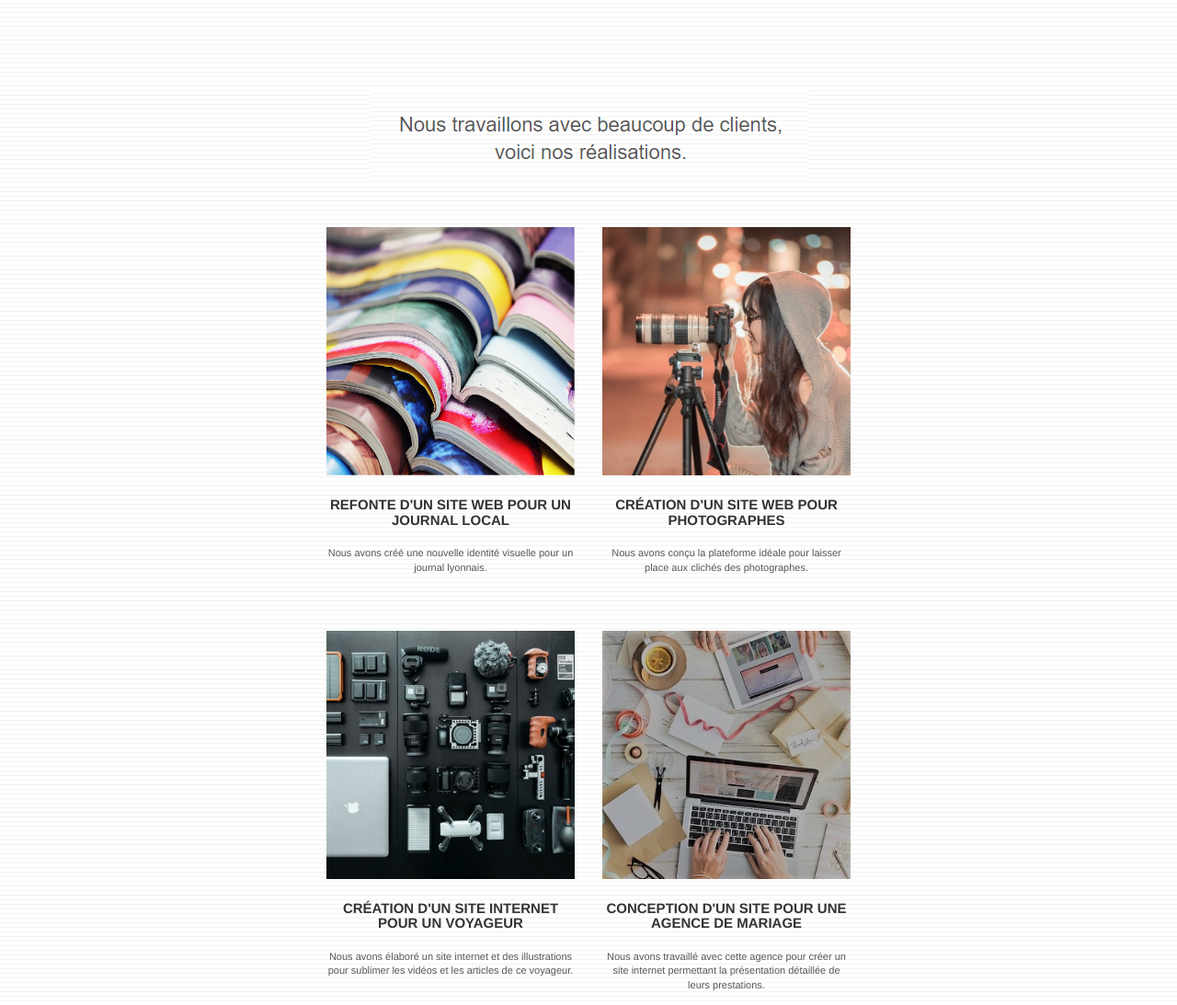
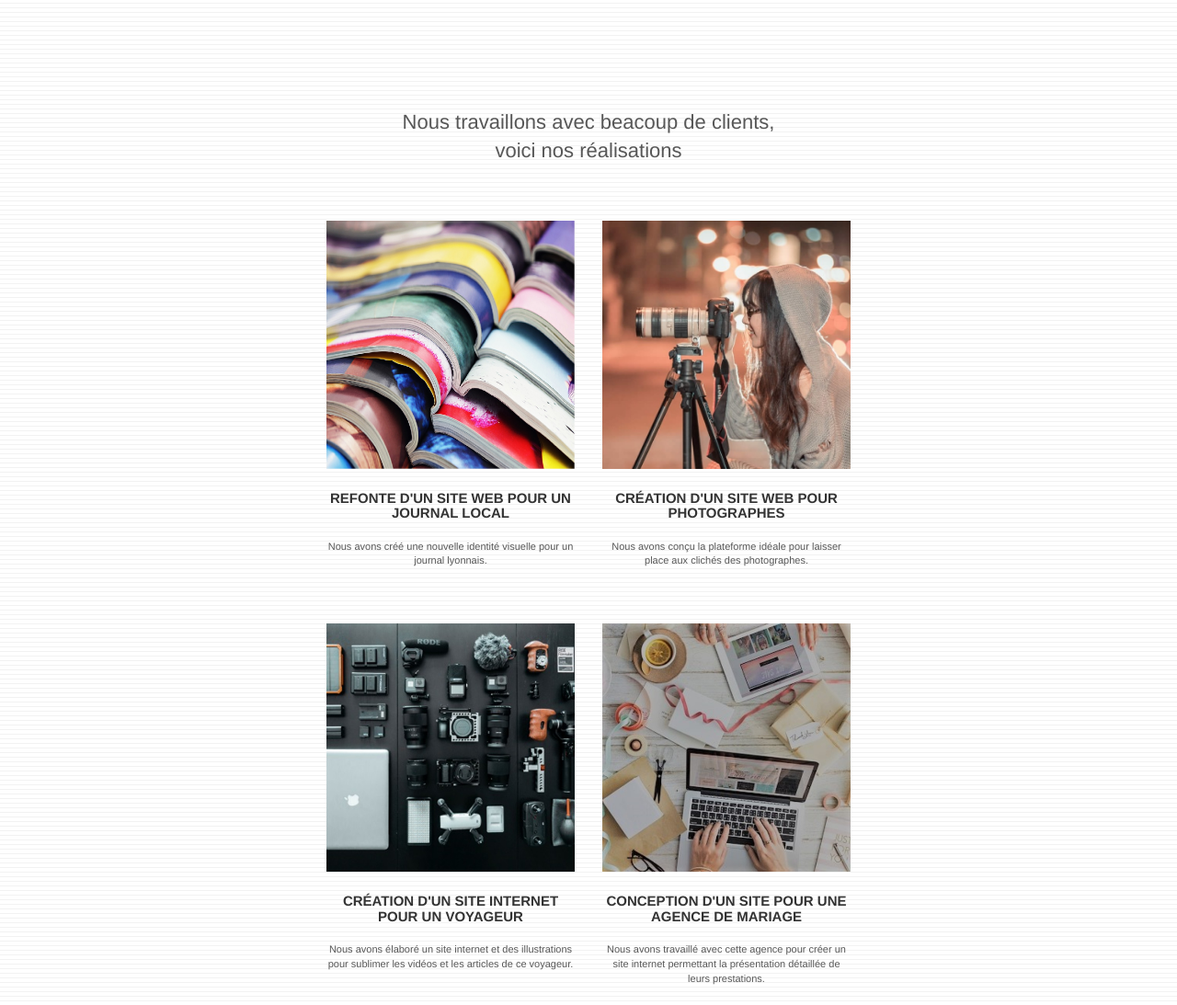
Before and after one commit to Ahmed93Rms/P4, a plain HTML site: page index.html in a window 1280 px wide. Shown: the part 1729-2822 px from the top of the page at 92% size. Drawn offline with Linux system fonts and the light colour scheme.

Commit message:
changement nom img

```diff
--- a/index.html
+++ b/index.html
@@ -2,10 +2,9 @@
 <html lang="fr">
 <head>
     <meta charset="utf-8">
-    <meta name="keywords" content="seo, agence design Lyon ">
-    <meta name="description" content="">
+    <meta name="description" content="L'agence La Panthère est une grande agence de web design basée à Lyon">
     <meta name="viewport" content="width=device-width, initial-scale=1.0, viewport-fit=cover">
-    <link rel="shortcut icon" type="image/png" href="favicon.jpg">
+    <link rel="shortcut icon" type="image/png" href="favicon.png">
 
 	<link rel="stylesheet" type="text/css" href="./css/bootstrap.min.css">
 	<link rel="stylesheet" type="text/css" href="style.css">
@@ -19,14 +18,18 @@
 	<script src="./js/jquery.touchSwipe.js" defer></script>
 	<script src="./js/gmaps.js"></script>
 
-    <title>Agence La Panthère</title>
+    <title>Agence La Panthère - agence de web design basée à Lyon</title>
 
 
 <!-- Analytics -->
+
 <!-- Analytics END -->
 </head>
 <body>
+
 	<!-- Principal conteneur -->
+	<div class="page-container">
+
 		<!-- bloc-0 -->
 		<header class="bloc bgc-white l-bloc " id="bloc-0">
 			<div class="container bloc-sm">
@@ -112,7 +115,7 @@
 							</p>
 						</article>
 					</div>
-				<div class="row voffset-lg voffset">
+					<div class="row voffset-lg voffset citationT">
 						<h2 class="col-xs-12 col-md-8 col-md-offset-2 text-center">
 							<em>"L'agence La Phanthère est une excellente agence web ! Les web designers ont réussi à capturer l'essence de notre entreprise et à l'intégrer à notre site.Cela nous a aidé à doubler nos ventes en lignes à Lyon."</em>
 						</h2>
@@ -145,12 +148,14 @@
 				<div class="container bloc-lg">
 					<div class="row">
 						<div class="col-sm-12 text-center">
-						<img alt="agence web, agence web paris, web design paris, stratégie web" src="img/title2.png" />
+							<h2>Nous travaillons avec beacoup de clients,<br>voici nos réalisations</h2>
 						</div>
 					</div>
 					<div class="row tight-width-whitespace portfolio-row">
 						<div class="col-sm-6">
-						<a href="#" data-lightbox="img/1.jpg" data-gallery-id="gallery-1" data-caption="Refonte d'un site web pour un journal local" data-frame="snapshot-lb"><img src="img/1.jpg" alt="paris web design logo agence web meilleure agence et refonte site web journal" class="img-responsive portfolio-thumb" /></a>
+							<a href="#" data-lightbox="img/Livre.jpg" data-gallery-id="gallery-1" data-caption="Refonte d'un site web pour un journal local" data-frame="snapshot-lb">
+								<img src="img/Livre.jpg" class="img-responsive portfolio-thumb" alt="Lyon web design site web journal"  />
+							</a>
 							<h3 class="mg-md text-center">
 								Refonte d'un site web pour un journal local
 							</h3>
@@ -159,7 +164,9 @@
 							</p>
 						</div>
 						<div class="col-sm-6">
-						<a href="#" data-lightbox="img/2.jpg" data-gallery-id="gallery-1" data-caption="Création d'un site web pour photographes" data-frame="snapshot-lb"><img src="img/2.jpg" class="img-responsive portfolio-thumb" alt="paris web design logo agence web meilleure agence, Création d'un site web pour photographes" /></a>
+							<a href="#" data-lightbox="img/Photographe.jpg" data-gallery-id="gallery-1" data-caption="Création d'un site web pour photographes" data-frame="snapshot-lb">
+								<img src="img/Photographe.jpg" class="img-responsive portfolio-thumb" alt="Lyon web design photographes" />
+							</a>
 							<h3 class="mg-md text-center">
 								Création d'un site web pour photographes
 							</h3>
@@ -170,7 +177,9 @@
 					</div>
 					<div class="row tight-width-whitespace portfolio-row">
 						<div class="col-sm-6">
-						<a href="#" data-lightbox="img/3.bmp" data-gallery-id="gallery-1" data-caption="Création d'un site internet pour un voyageur" data-frame="snapshot-lb"><img src="img/3.bmp" class="img-responsive portfolio-thumb" alt="paris web design logo agence web meilleure agence, Création d'un site web pour voyageur"/></a>
+							<a href="#" data-lightbox="img/Camera.jpg" data-gallery-id="gallery-1" data-caption="Création d'un site internet pour un voyageur" data-frame="snapshot-lb">
+								<img src="img/Camera.jpg" class="img-responsive portfolio-thumb" alt="paris web design logo agence web meilleure agence, Création d'un site web pour voyageur"/>
+							</a>
 							<h3 class="mg-md text-center">
 								Création d'un site internet pour un voyageur
 							</h3>
@@ -179,7 +188,9 @@
 							</p>
 						</div>
 						<div class="col-sm-6">
-						<a href="#" data-lightbox="img/4.bmp" data-gallery-id="gallery-1" data-caption="Conception d'un site pour une agence de mariage" data-frame="snapshot-lb"><img src="img/4.bmp" class="img-responsive portfolio-thumb" alt="paris web design logo agence web meilleure agence, Création d'un site web pour agence de mariage" /></a>
+							<a href="#" data-lightbox="img/Conception.jpg" data-gallery-id="gallery-1" data-caption="Conception d'un site pour une agence de mariage" data-frame="snapshot-lb">
+								<img src="img/Conception.jpg" class="img-responsive portfolio-thumb" alt="paris web design logo agence web meilleure agence, Création d'un site web pour agence de mariage" />
+							</a>
 							<h3 class="mg-md text-center">
 								Conception d'un site pour une agence de mariage
 							</h3>
@@ -266,5 +277,6 @@
 		</footer>
 		<!-- Footer - bloc-8 END -->
 		<!-- Principal conteneur END -->
+	</div>
 </body>
 </html>
```
Also changed, not shown: img/3.bmp (deleted), img/4.bmp (deleted), img/Camera.jpg (added), img/Conception.jpg (added), img/Livre.jpg (renamed from img/1.jpg), img/Photographe.jpg (renamed from img/2.jpg). Lines whose indentation alone changed are shown as unchanged.
